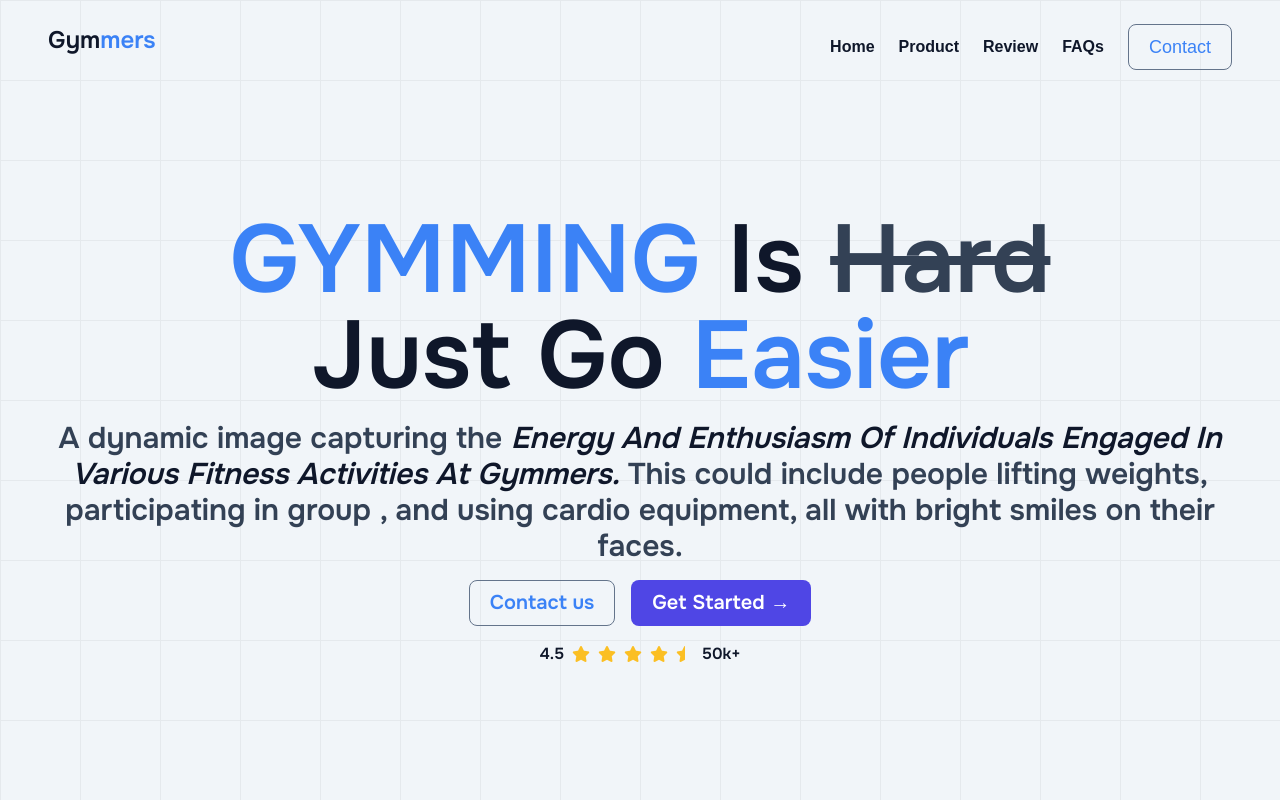
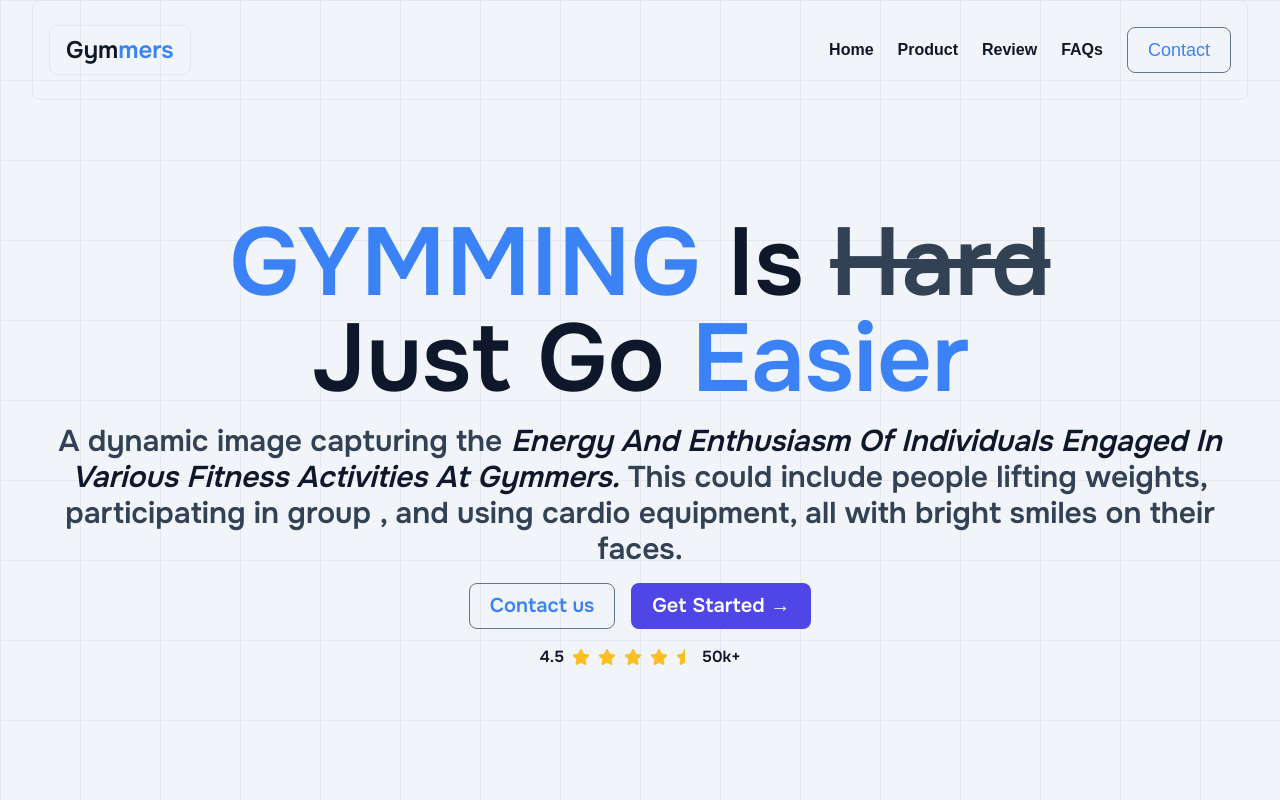
Before and after one commit to dipanshurdev/gymmers, a SvelteKit app: page / in a window 1280 px wide. Shown: the top 800 px of the page. Built offline with nearby package versions, Linux system fonts and the light colour scheme; a web font is replaced by a local one.

Commit message:
designed logo

```diff
--- a/src/components/Header.svelte
+++ b/src/components/Header.svelte
@@ -19,9 +19,12 @@
   ];
 </script>
 
-<header class="flex flex-col relative z-20">
+<header class="flex flex-col relative z-20 border rounded-lg border-slate-200">
   <div class="max-w-[1400px] mx-auto w-full flex justify-between p-4 py-6">
-    <a href="/">
+    <a
+      href="/"
+      class="border border-slate-200 rounded-lg flex-center hover:border-blue-500 px-4 py-2"
+    >
       <h1 class="font-semibold text-2xl">
         Gym<span class="text-blue-500">mers</span>
       </h1>
```
